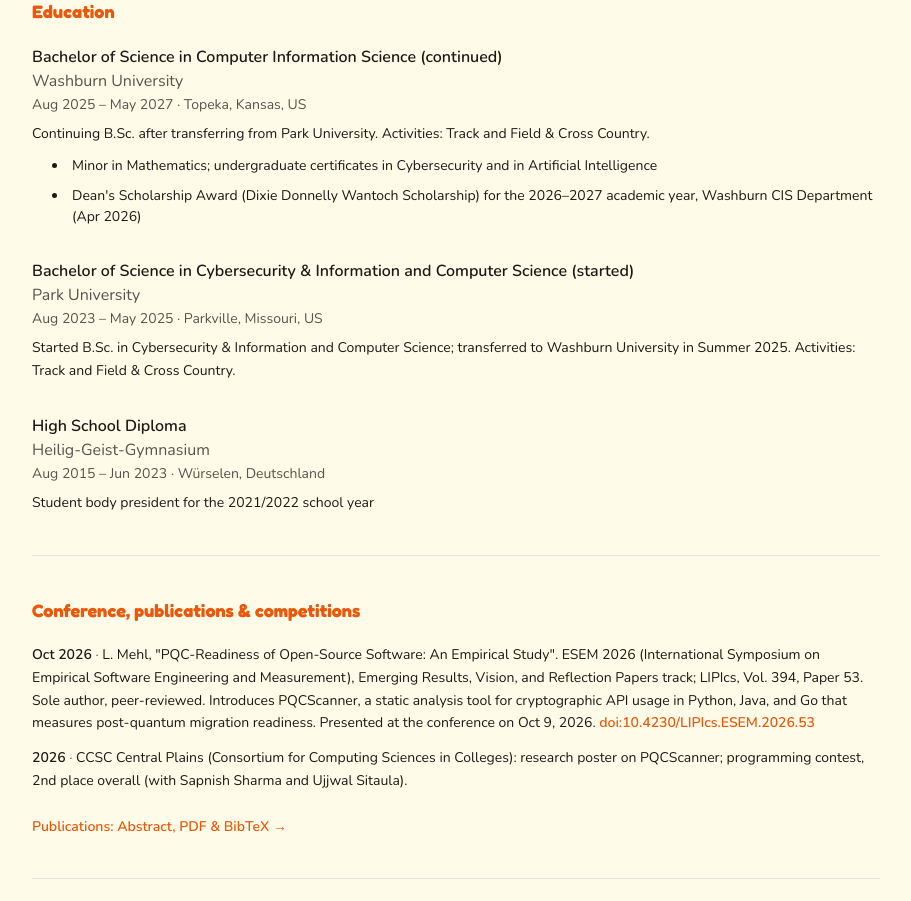
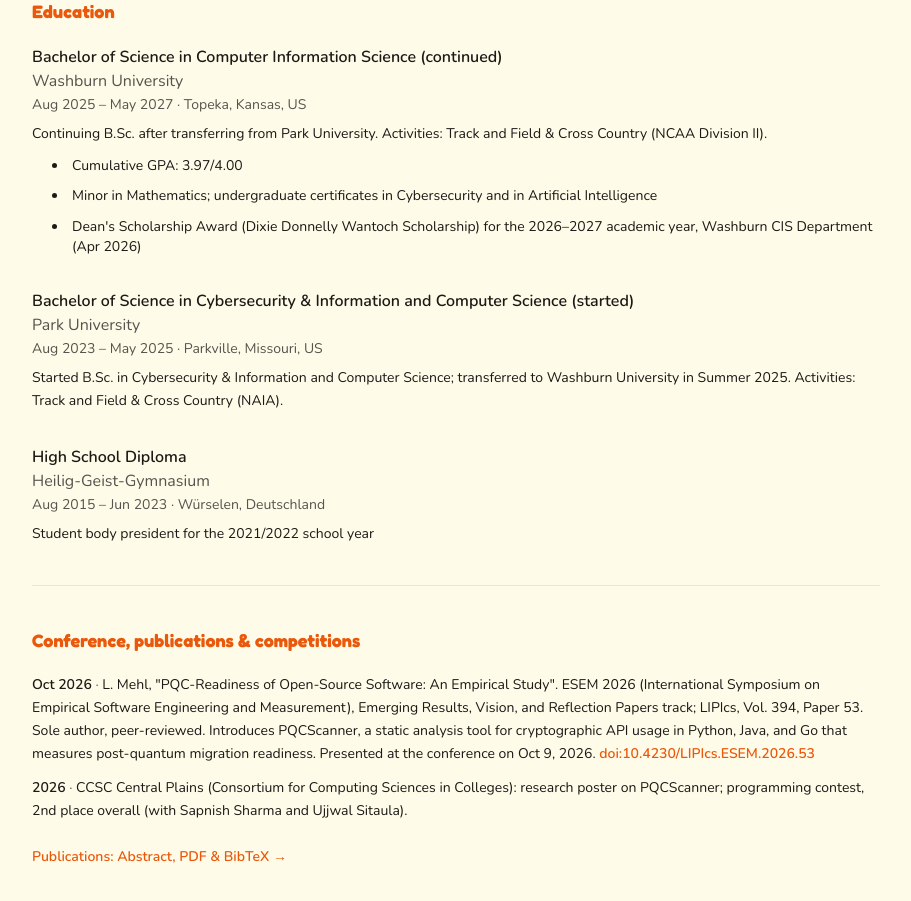
Before and after one commit to Lxkasmehl/Portfolio, a Next.js app: page /cv in a window 1280 px wide. Shown: the part 1940-2841 px from the top of the page, without its empty margins (184-1095 px from the left). Built offline with nearby package versions, Linux system fonts and the light colour scheme.

Commit message:
Add GPA and athletics divisions to education
Co-Authored-By: Claude Opus 5.5 <noreply@anthropic.com>

```diff
--- a/content/translations/de.ts
+++ b/content/translations/de.ts
@@ -73,8 +73,9 @@ export const de: Messages = {
       school: "Washburn University",
       period: "Aug 2025 – Mai 2027",
       location: "Topeka, Kansas, USA",
-      note: "Fortsetzung des Bachelorstudiums nach dem Wechsel von der Park University. Im Leichtathletik- und Cross-Country-Team.",
+      note: "Fortsetzung des Bachelorstudiums nach dem Wechsel von der Park University. Im Leichtathletik- und Cross-Country-Team (NCAA Division II).",
       highlights: [
+        "Notendurchschnitt: GPA 3,97 von 4,00",
         "Minor Mathematik; Undergraduate Certificates in Cybersecurity und Artificial Intelligence",
         "Dean's Scholarship Award (Dixie Donnelly Wantoch Scholarship) für das akademische Jahr 2026–2027, Washburn CIS Department (Apr 2026)",
       ],
@@ -84,7 +85,7 @@ export const de: Messages = {
       school: "Park University",
       period: "Aug 2023 – Mai 2025",
       location: "Parkville, Missouri, USA",
-      note: "Beginn des Bachelorstudiums, im Sommer 2025 Wechsel an die Washburn University. Im Leichtathletik- und Cross-Country-Team.",
+      note: "Beginn des Bachelorstudiums, im Sommer 2025 Wechsel an die Washburn University. Im Leichtathletik- und Cross-Country-Team (NAIA).",
     },
     highSchool: {
       degree: "Abitur",
--- a/content/translations/en.ts
+++ b/content/translations/en.ts
@@ -74,8 +74,9 @@ export const en: Messages = {
       school: "Washburn University",
       period: "Aug 2025 – May 2027",
       location: "Topeka, Kansas, US",
-      note: "Continuing B.Sc. after transferring from Park University. Activities: Track and Field & Cross Country.",
+      note: "Continuing B.Sc. after transferring from Park University. Activities: Track and Field & Cross Country (NCAA Division II).",
       highlights: [
+        "Cumulative GPA: 3.97/4.00",
         "Minor in Mathematics; undergraduate certificates in Cybersecurity and in Artificial Intelligence",
         "Dean's Scholarship Award (Dixie Donnelly Wantoch Scholarship) for the 2026–2027 academic year, Washburn CIS Department (Apr 2026)",
       ],
@@ -85,7 +86,7 @@ export const en: Messages = {
       school: "Park University",
       period: "Aug 2023 – May 2025",
       location: "Parkville, Missouri, US",
-      note: "Started B.Sc. in Cybersecurity & Information and Computer Science; transferred to Washburn University in Summer 2025. Activities: Track and Field & Cross Country.",
+      note: "Started B.Sc. in Cybersecurity & Information and Computer Science; transferred to Washburn University in Summer 2025. Activities: Track and Field & Cross Country (NAIA).",
     },
     highSchool: {
       degree: "High School Diploma",
```
